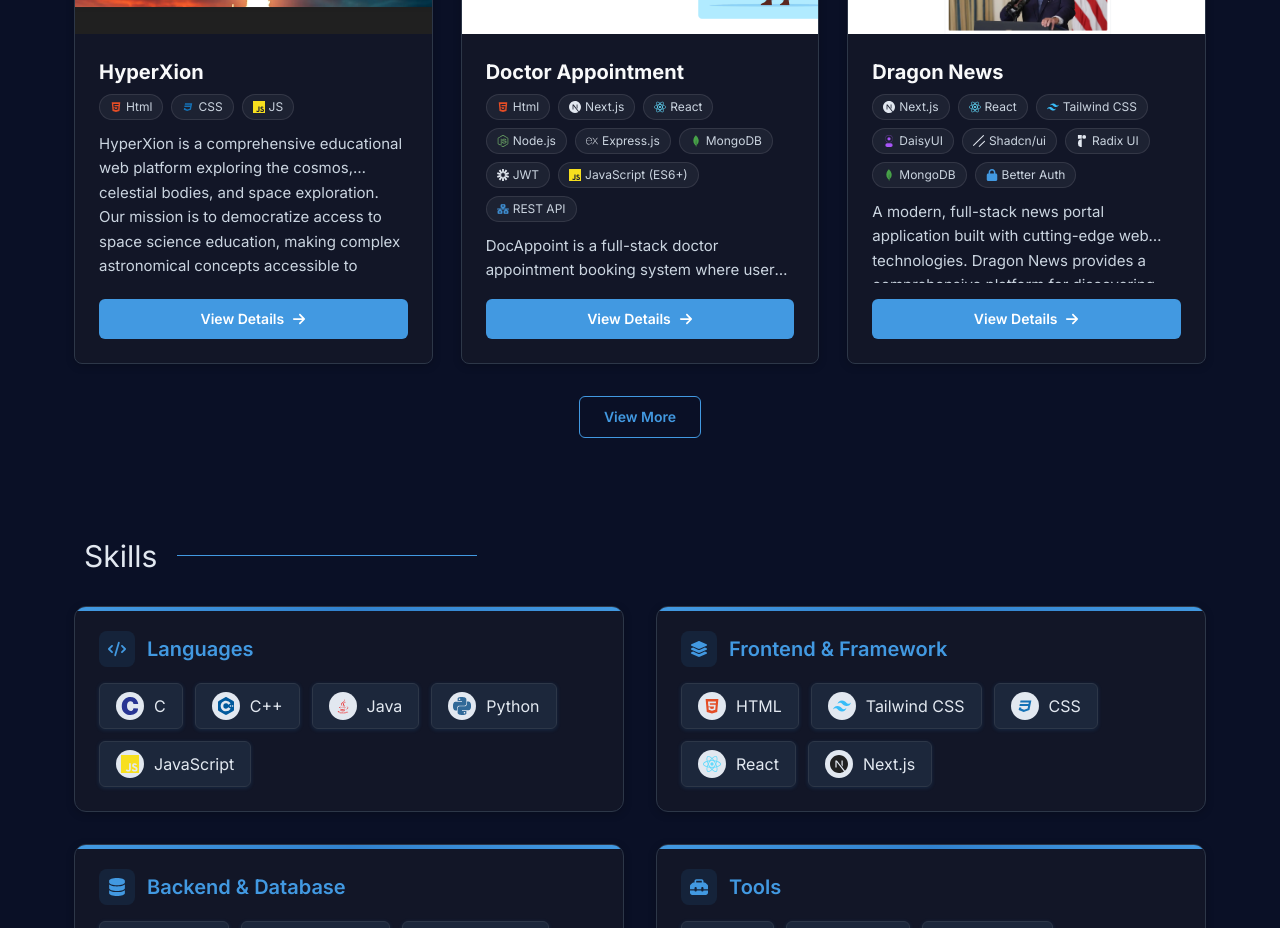
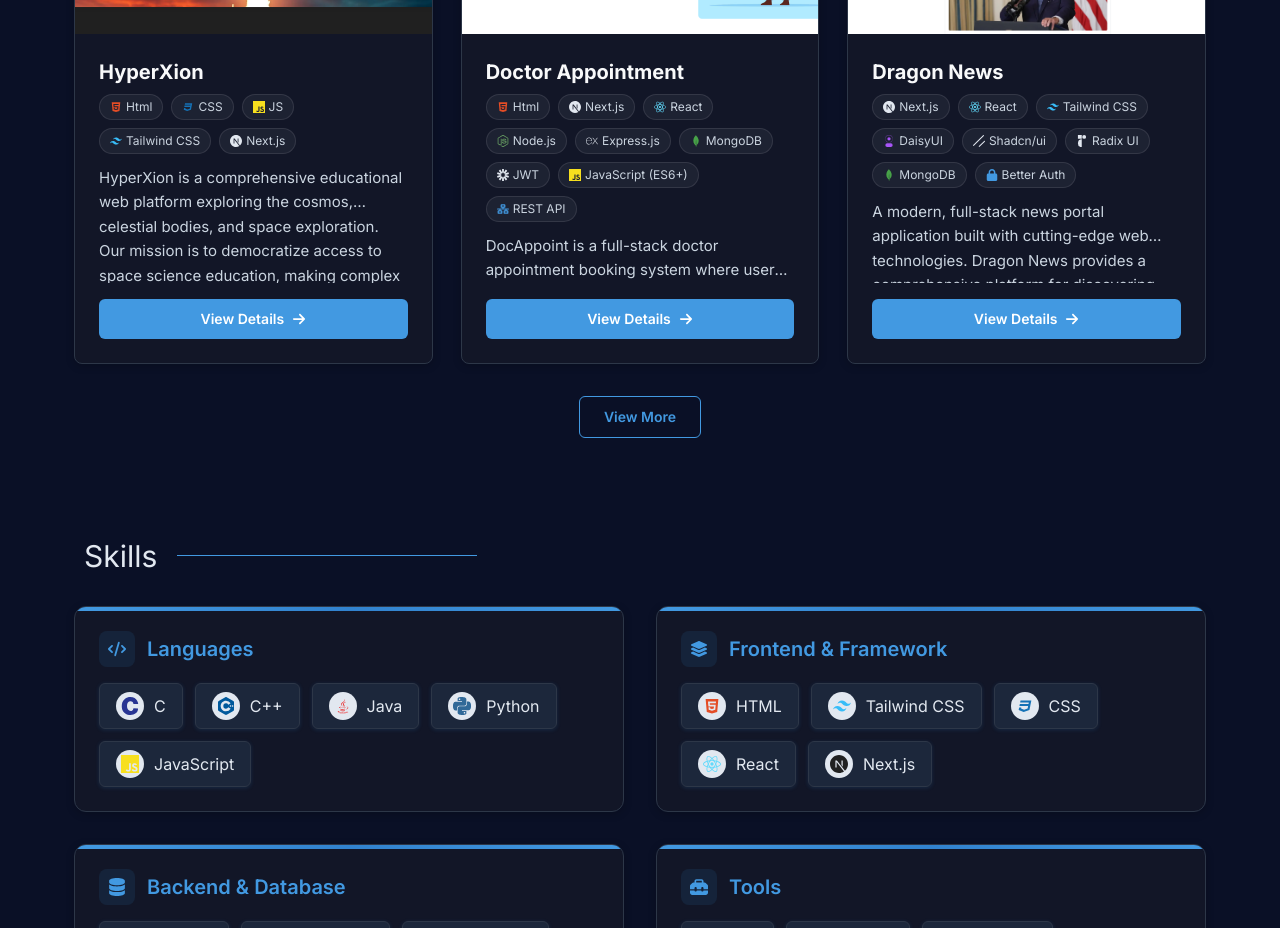
Before and after one commit to TonmoyX/TonmoyPortfolio, a Next.js app: page / in a window 1280 px wide. Shown: the part 1760-2688 px from the top of the page. Built offline with nearby package versions, Linux system fonts and the light colour scheme.

Commit message:
hyperxion project tech updated

```diff
--- a/src/components/Projects.tsx
+++ b/src/components/Projects.tsx
@@ -53,7 +53,7 @@ const PROJECTS = [
   {
     title: "HyperXion",
     image: "/images/HyperXion_Work.png",
-    stack: "Html • CSS • JS",
+    stack: "Html • CSS • JS • Tailwind CSS • Next.js",
     description:
       "HyperXion is a comprehensive educational web platform exploring the cosmos, celestial bodies, and space exploration. Our mission is to democratize access to space science education, making complex astronomical concepts accessible to students of all levels. We aspire to inspire the next generation of astronomers and engineers while fostering scientific literacy and a deeper understanding of our place in the universe.",
     live: "https://tonmoyx.github.io/HyperXion",
```
